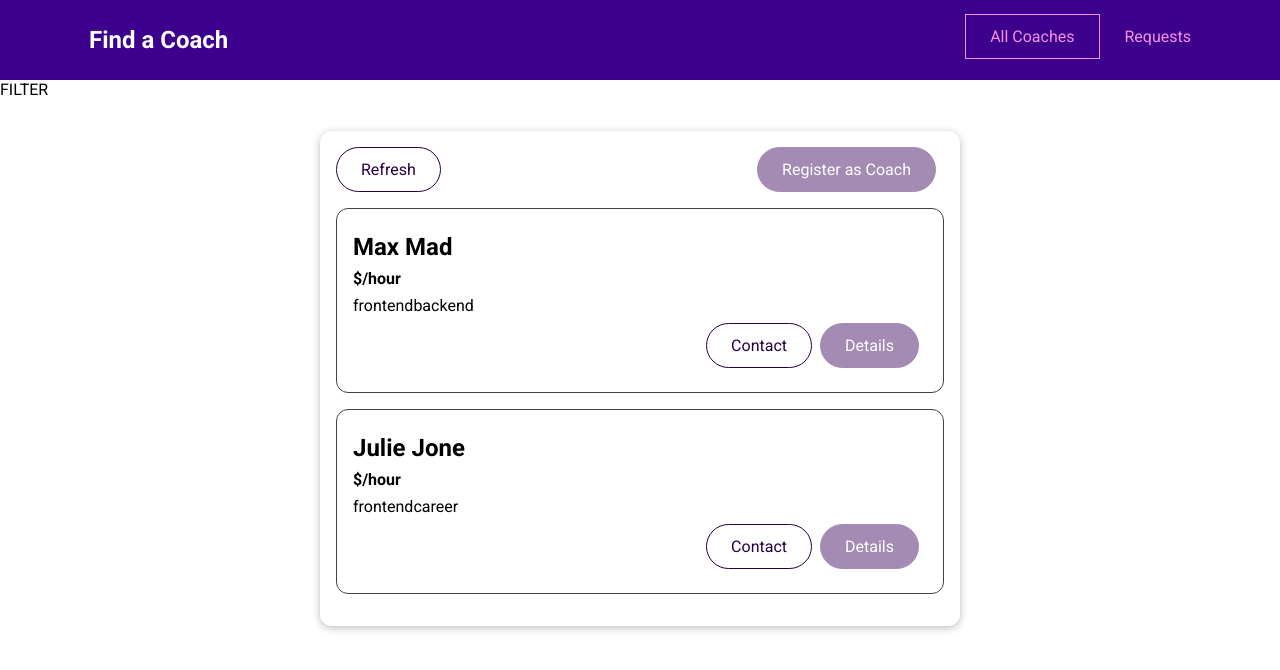
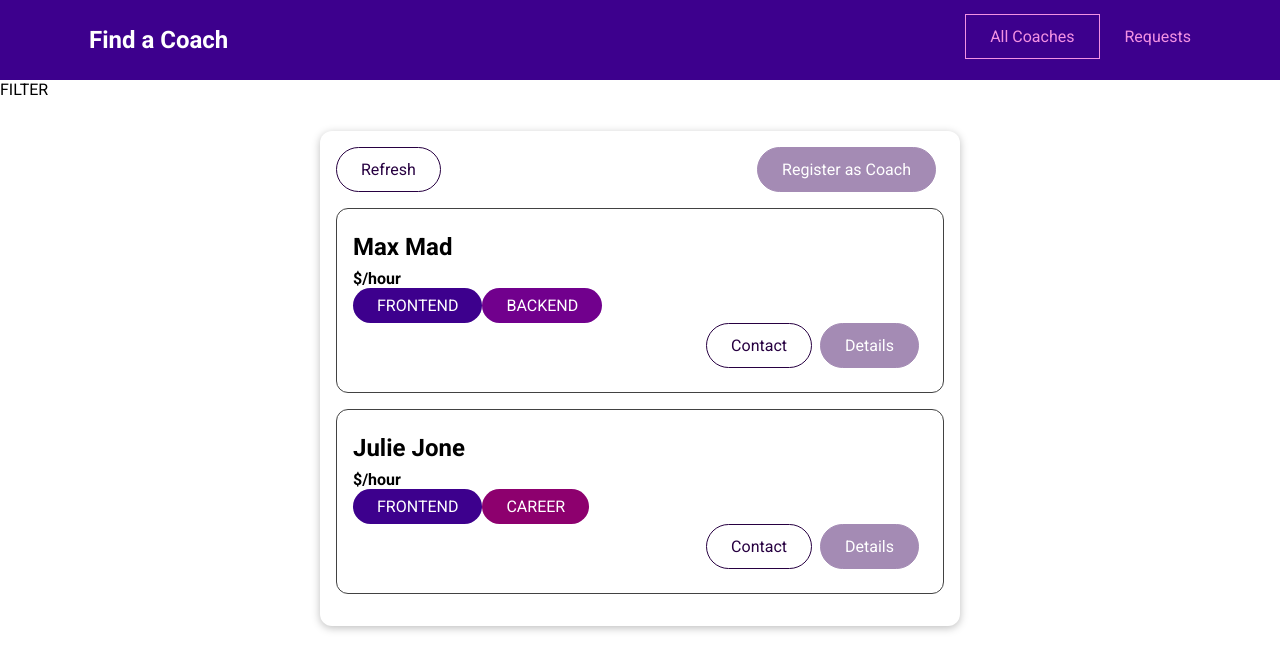
Before and after one commit to sidneyfranciscodev/find-a-coach-vue, a Vue app: page /coaches in a window 1280 px wide. Shown: the top 670 px of the page. Built offline with nearby package versions, Linux system fonts and the light colour scheme.

Commit message:
add base-badge to CoachItem.vue & fix add props 'type' in BaseBadge.vue

```diff
--- a/src/components/coaches/CoachItem.vue
+++ b/src/components/coaches/CoachItem.vue
@@ -3,7 +3,7 @@
     <h3>{{ fullName }}</h3>
     <h4>${{ rate }}/hour</h4>
     <div>
-      <span v-for="area in areas" :key="area">{{ area }}</span>
+      <base-badge v-for="area in areas" :key="area" :type="area" :title="area">{{ area }}</base-badge>
     </div>
     <div class="actions">
       <base-button link mode="outline" :to="contactLink">Contact</base-button>
--- a/src/components/ui/BaseBadge.vue
+++ b/src/components/ui/BaseBadge.vue
@@ -5,7 +5,7 @@
 <script setup>
 import { computed } from 'vue';
 
-const props = defineProps(['text', 'title']);
+const props = defineProps(['text', 'title', 'type']);
 const text = computed(() => props.title.toUpperCase())
 </script>
 
```
